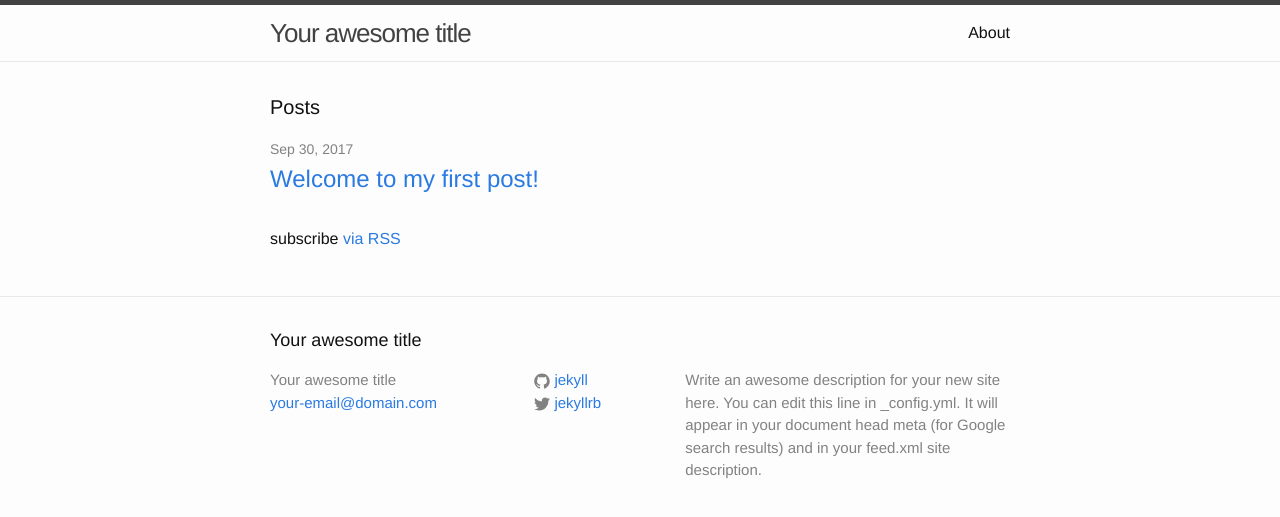
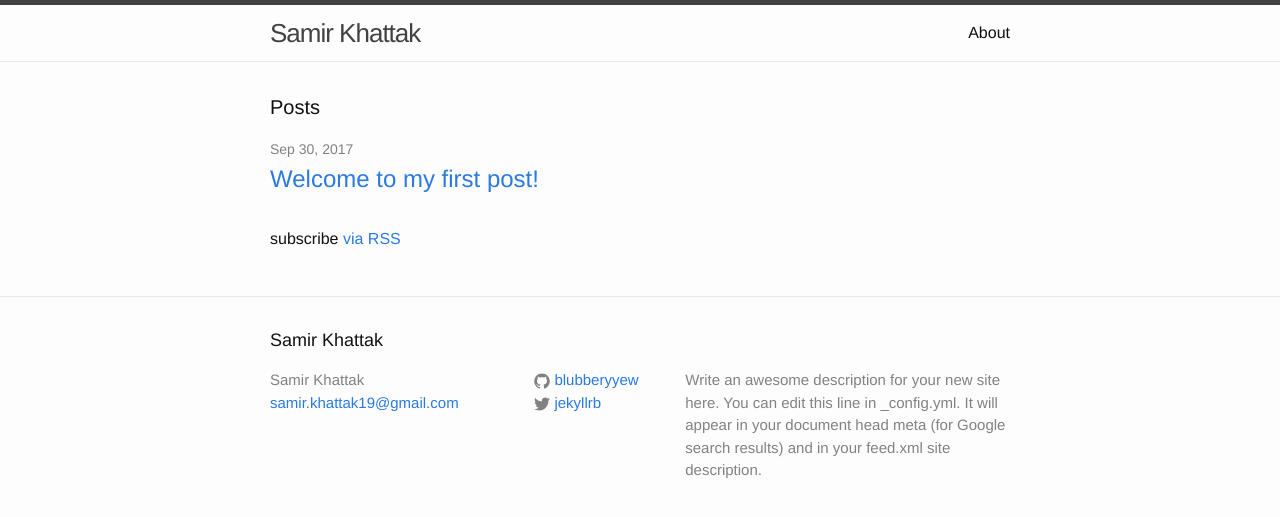
Before and after one commit to blubberyyew/blubberyyew.github.io, a Jekyll site: the page built from index.html, in a window 1280 px wide. Shown: the top 517 px of the page. Built offline with Jekyll 4.4.1, drawn with Linux system fonts in a browser that asks for light colours.

Commit message:
update _config.yml
added a email and new title

```diff
--- a/_config.yml
+++ b/_config.yml
@@ -6,8 +6,8 @@
 # 'jekyll serve'. If you change this file, please restart the server process.
 
 # Site settings
-title: Your awesome title
-email: your-email@domain.com
+title: Samir Khattak
+email: samir.khattak19@gmail.com
 description: > # this means to ignore newlines until "baseurl:"
   Write an awesome description for your new site here. You can edit this
   line in _config.yml. It will appear in your document head meta (for
@@ -15,7 +15,7 @@ description: > # this means to ignore newlines until "baseurl:"
 baseurl: "" # the subpath of your site, e.g. /blog
 url: "http://yourdomain.com" # the base hostname & protocol for your site
 twitter_username: jekyllrb
-github_username:  jekyll
+github_username:  blubberyyew
 
 # Build settings
 markdown: kramdown
```
